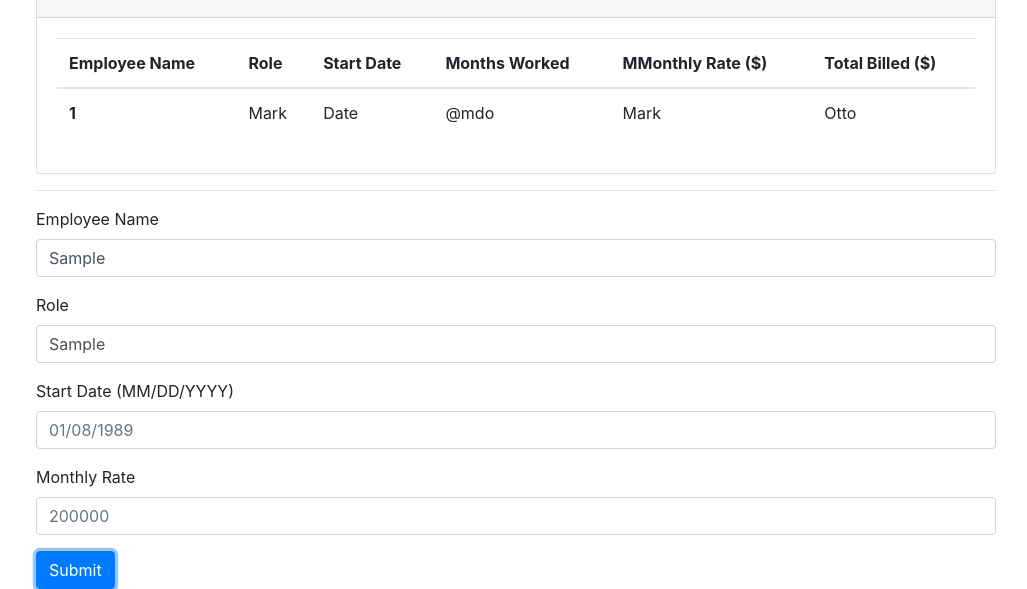
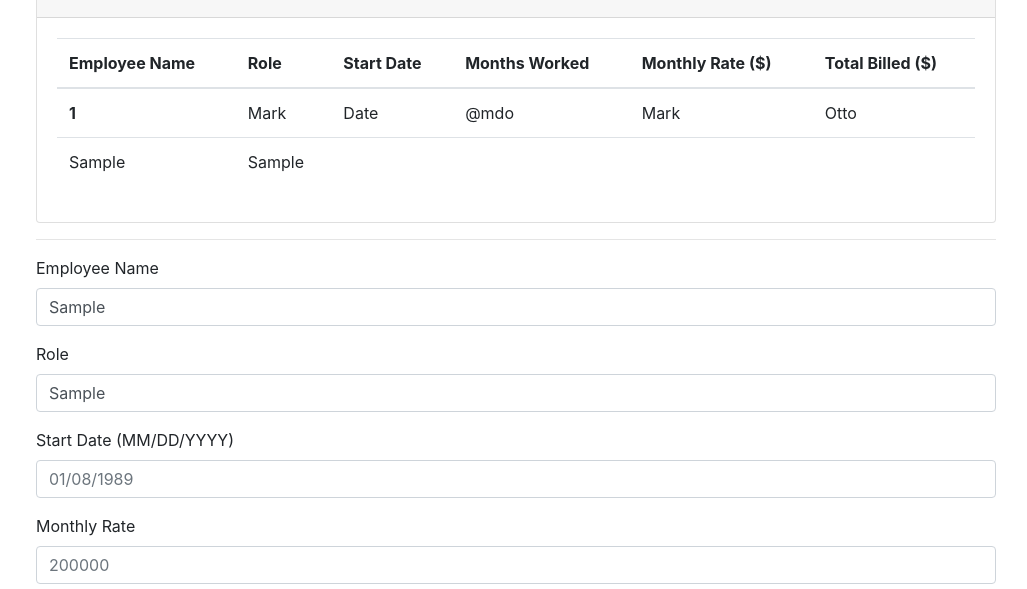
Before and after one commit to itsbillp/Sandbox, a plain HTML site: page index.html in a window 1280 px wide. Both pictures are taken after typing "Sample", "Sample" into the empty fields and a click on the button "Submit". Shown: the part 306-895 px from the top of the page, without its empty margins (124-1151 px from the left). Drawn offline with nearby package versions, Linux system fonts and the light colour scheme.

Commit message:
fixed so js updates table

```diff
--- a/app.js
+++ b/app.js
@@ -2,15 +2,16 @@
 $(document).ready( function() {
     $("#submitButton").on("click", function () {
         event.preventDefault();
-        var name = $("#name").val().trim()
-        var role = $("#role").val().trim()
-        var startDate = $("#startDate").val().trim()
-        var monthlyRate = $("#monthlyRate").val().trim()
+        var name = $("#employeeName").val().trim();
+        var role = $("#role").val().trim();
+        var startDate = $("#startDate").val().trim();
+        var monthlyRate = $("#monthlyRate").val().trim();
         createRow(name, role, startDate, monthlyRate);
     })
 });
 
 function createRow(name, role, startDate, monthlyRate) {
+    console.log(name + role + startDate + monthlyRate );
     var row = $("<tr>", {
         class: "user"
     })
--- a/index.html
+++ b/index.html
@@ -40,18 +40,18 @@
                                         <th scope="col">Role</th>
                                         <th scope="col">Start Date</th>
                                         <th scope="col">Months Worked</th>
-                                        <th scope="col">MMonthly Rate ($)</th>
+                                        <th scope="col">Monthly Rate ($)</th>
                                         <th scope="col">Total Billed ($)</th>
                                     </tr>
                                 </thead>
-                                <tbody>
+                                <tbody id="tableBody">
                                     <tr>
                                         <th scope="name">1</th>
-                                        <td id="role">Mark</td>
-                                        <td id="startDate">Date</td>
-                                        <td id="monthsWorked">@mdo</td>
-                                        <td id="monthlyRate">Mark</td>
-                                        <td id="totalBilled">Otto</td>
+                                        <td id="">Mark</td>
+                                        <td id="">Date</td>
+                                        <td id="">@mdo</td>
+                                        <td id="">Mark</td>
+                                        <td id="">Otto</td>
                                     </tr>
                                 </tbody>
                             </table>
```
